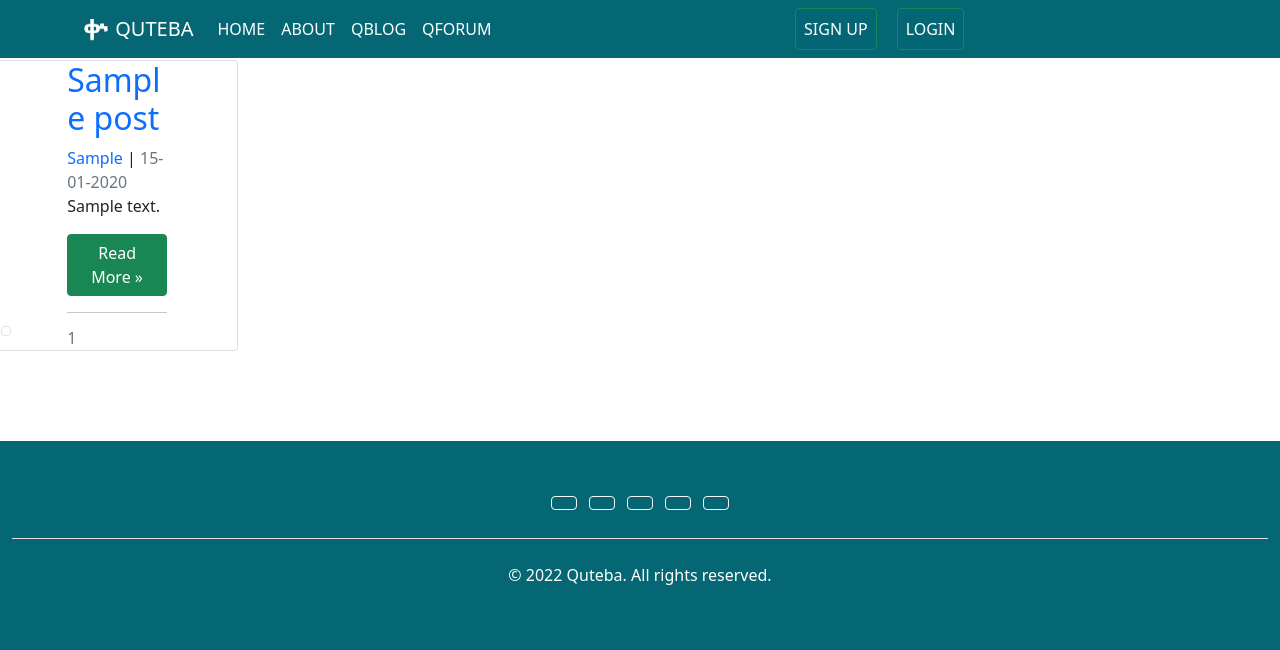
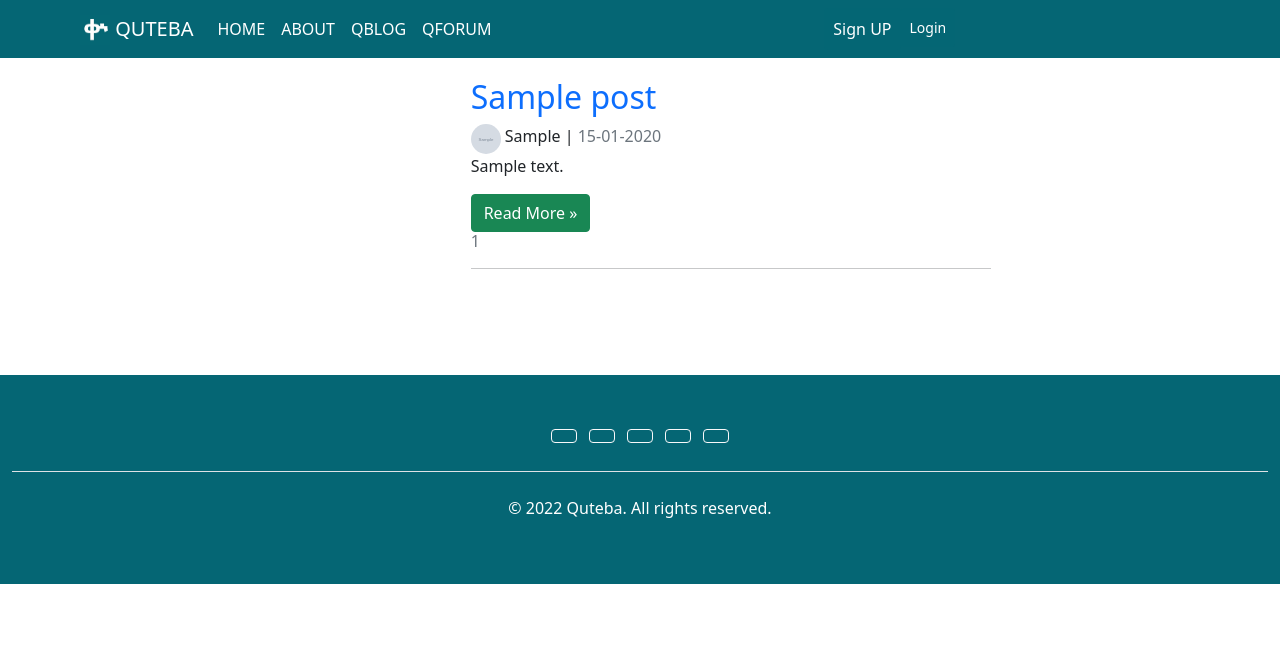
Before and after one commit to Amareteklay/quteba, a Django app: page /blog/ in a window 1280 px wide. Shown: the top 650 px of the page. Run offline with Django 4.2, Linux system fonts and the light colour scheme; tables that the repository leaves empty hold one stand-in row (values such as "Sample post"); grey boxes marked "Sample" are stand-in pictures; parts of the project's set-up code (start-up, migrations or seed data) failed here and were passed over; some libraries are stand-ins or nearby versions.

Commit message:
display profile image and name

```diff
--- a/qblog/templates/qblog/blog.html
+++ b/qblog/templates/qblog/blog.html
@@ -6,36 +6,32 @@
 <!--Code from https://replit.com/talk/learn/DjangoPython-and-HTML-Coding-Campus-Tutorial-1-Create-a-Blog-with-Django/142238?order=new-->
 <!--And https://github.com/Code-Institute-Solutions/Django3blog/blob/master/10_likes/templates/index.html-->
 <div class="container-fluid">
-  <div class="row blog-cards">
-              {% for post in post_list %}
-              <div class="col-md-12">
-                  <div class=" row card d-inline-block">
-                          <div class=" col-md-3 d-inline-block image-container">
+    {% for post in post_list %}
+  <div class="row px-5 mx-5 pt-5">
+                          <div class=" col-md-4">
                               {% if "placeholder" in post.featured_image.url %}
-                              <img class="img-thumbnail"
+                              <img class="img-fluid img-thumbnail border-0"
                                   src="{% static 'images/quteba.png' %}">
                               {% else %}
-                              <img class="img-thumbnail" src=" {{ post.featured_image.url }}">
+                              <img class="img-fluid img-thumbnail border-0" src=" {{ post.featured_image.url }}">
                               {% endif %}
                           </div>
-                          <div class="col-md-6 d-inline-block">
+                          <div class="col-md-6">
                           <a href="{% url 'post_detail' post.slug  %}" class="post-link">
                               <h2 class="card-title">{{ post.title }}</h2>
                           </a>
-                          <a href="#" class="author"><i class="fa fa-user"></i> {{ post.author|title }}</a>
+                              <img class="rounded-circle article-img profile-img" src="{{ post.author.profile.image.url }}"> {{ post.author|title }}
                           | <span class="text-muted"> {{ post.created_on|date:'d-m-Y'}}</span>
                           <p class="card-text">{{ post.excerpt|safe }}</p>
                           <a href="{% url 'post_detail' post.slug  %}" class="btn btn-success">Read More &raquo;</a>
-                          <hr />
                           <p class="card-text text-muted h6"> <i class="far fa-heart"></i>
                               {{ post.number_of_likes }}</p>
-                        </div>
-                    </div>
+                              <hr />
                 </div>
               {% if forloop.counter|divisibleby:3 %}
               {% endif %}
-              {% endfor %}
         </div>
+        {% endfor %}
   {% if is_paginated %}
   <nav aria-label="Page navigation">
       <ul class="pagination justify-content-center">
--- a/templates/base.html
+++ b/templates/base.html
@@ -48,17 +48,17 @@
         <ul class="navbar-nav me-auto mb-2 mb-lg-0">
           {% if user.is_authenticated %}
                     <li class="nav-item">
-                        <a class="nav-link btn btn-signup btn-success" href="{% url 'profile' %}">Profile</a>
+                        <a class="nav-link btn m-0" href="{% url 'profile' %}"><img class="rounded-circle border article-img profile-img" src="{{ user.profile.image.url }}"> {{user.profile.user}}</a>
                     </li>
                     <li class="nav-item">
-                      <a class="nav-link btn btn-signup btn-success" href="{% url 'logout' %}">LOGOUT</a>
+                      <a class="nav-link btn m-0" href="{% url 'logout' %}">Logout</a>
                   </li>
                     {% else %}
                     <li class="nav-item">
-                        <a class="nav-link btn btn-signup btn-success" href="{% url 'register' %}">SIGN UP</a>
+                        <a class="nav-link btn m-0" href="{% url 'register' %}">Sign UP</a>
                     </li>
                     <li class="nav-item">
-                        <a class="nav-link btn btn-signup btn-success" href="{% url 'login' %}"><i class="fa fa-user"></i> LOGIN</a>
+                        <a class="nav-link btn btn-sm m-0" href="{% url 'login' %}"><i class="fa fa-user"></i> Login</a>
                     </li>
                     {% endif %}
         </ul>
```
Also changed, not shown: templates/index.html (+13 -13 lines).
